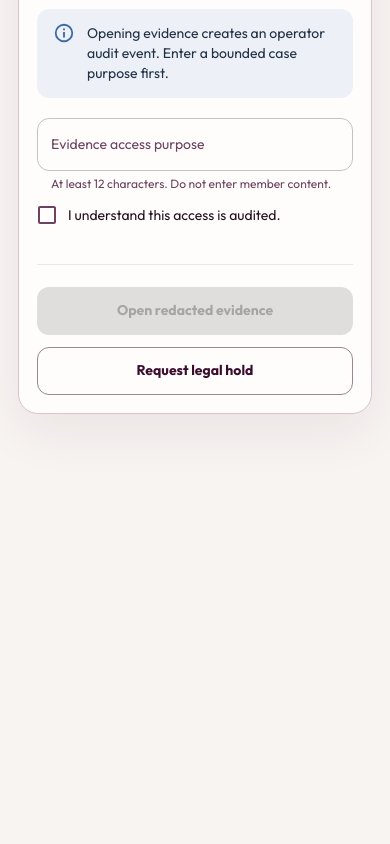
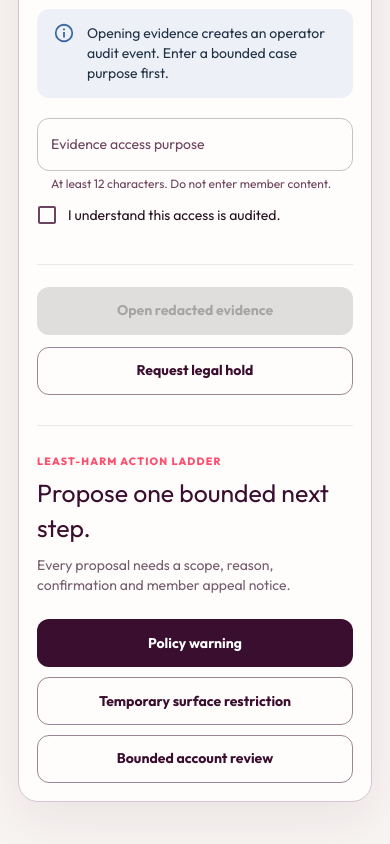
Before and after one commit to stanleyHayes/obiara, a Next.js app in the folder apps/admin/: page /safety in a window 390 px wide. Shown: the part 1096-1940 px from the top of the page. Before the commit the page ends 1574 px from the top, so only its background shows below. Built offline with nearby package versions, Linux system fonts and the light colour scheme; what @mui/material-nextjs would draw is missing.

Commit message:
OBI-815 add human safety action ladder

```diff
--- a/apps/admin/app/page.tsx
+++ b/apps/admin/app/page.tsx
@@ -218,9 +218,9 @@ export default function AdminHome() {
                 <Typography className="section-kicker">Trust &amp; safety</Typography>
                 <Typography component="h2">Recent signals</Typography>
               </Box>
-              <Button component={Link} href="/safety">
-                Open safety desk
-              </Button>
+              <Link href="/safety">
+                <Button>Open safety desk</Button>
+              </Link>
             </Box>
             <Box className="incident-table" role="table" aria-label="Recent trust and safety signals">
               <Box className="incident-head" role="row">
--- a/apps/admin/app/safety/safety-desk.tsx
+++ b/apps/admin/app/safety/safety-desk.tsx
@@ -22,8 +22,15 @@ import { useReducer } from "react";
 import {
   initialSafetyDeskState,
   safetyDeskReducer,
+  type SafetyActionKind,
   type SafetyCase,
 } from "./safety-model";
+
+const actionLabels: Readonly<Record<SafetyActionKind, string>> = {
+  warning: "Policy warning",
+  surface_restriction: "Temporary surface restriction",
+  account_review: "Bounded account review",
+};
 
 function SafetyQueueItem({
   item,
@@ -88,6 +95,13 @@ export function SafetyDesk() {
           <Chip label="Purpose logged" color="success" />
         </Stack>
       </header>
+
+      {state.lastAction ? (
+        <Alert severity="success" className="verification-alert">
+          {actionLabels[state.lastAction.kind]} proposed for{" "}
+          {state.lastAction.scope}. The member appeal notice is included.
+        </Alert>
+      ) : null}
 
       <Box className="verification-grid">
         <Card className="verification-list">
@@ -200,6 +214,36 @@ export function SafetyDesk() {
                   Request legal hold
                 </Button>
               </Box>
+
+              <Box className="safety-action-ladder">
+                <Box>
+                  <Typography className="section-kicker">
+                    Least-harm action ladder
+                  </Typography>
+                  <Typography component="h3">
+                    Propose one bounded next step.
+                  </Typography>
+                  <Typography>
+                    Every proposal needs a scope, reason, confirmation and
+                    member appeal notice.
+                  </Typography>
+                </Box>
+                <Stack spacing={1.2}>
+                  {(
+                    Object.keys(actionLabels) as readonly SafetyActionKind[]
+                  ).map((kind) => (
+                    <Button
+                      key={kind}
+                      onClick={() =>
+                        dispatch({ type: "propose-action", kind })
+                      }
+                      variant={kind === "warning" ? "contained" : "outlined"}
+                    >
+                      {actionLabels[kind]}
+                    </Button>
+                  ))}
+                </Stack>
+              </Box>
             </>
           ) : null}
         </Card>
@@ -263,6 +307,64 @@ export function SafetyDesk() {
           </Button>
         </DialogActions>
       </Dialog>
+
+      <Dialog
+        aria-labelledby="safety-action-title"
+        fullWidth
+        maxWidth="sm"
+        onClose={() => dispatch({ type: "cancel-action" })}
+        open={state.pendingAction !== null}
+      >
+        <DialogTitle id="safety-action-title">
+          Confirm{" "}
+          {state.pendingAction ? actionLabels[state.pendingAction] : "action"}
+        </DialogTitle>
+        <DialogContent>
+          <Stack spacing={2} sx={{ pt: 1 }}>
+            <Alert severity="info">
+              This records a human proposal only. It does not act on devices,
+              payments or other accounts automatically.
+            </Alert>
+            <TextField
+              helperText="Name the exact product surface, not a person or device."
+              label="Action scope"
+              onChange={(event) =>
+                dispatch({ type: "action-scope", value: event.target.value })
+              }
+              value={state.actionScope}
+            />
+            <TextField
+              helperText="At least 12 characters. Use neutral policy language."
+              label="Operator reason"
+              multiline
+              onChange={(event) =>
+                dispatch({ type: "action-reason", value: event.target.value })
+              }
+              rows={3}
+              value={state.actionReason}
+            />
+            <Typography>
+              The member receives the reason, duration or review scope, and a
+              human appeal route.
+            </Typography>
+          </Stack>
+        </DialogContent>
+        <DialogActions>
+          <Button onClick={() => dispatch({ type: "cancel-action" })}>
+            Go back
+          </Button>
+          <Button
+            disabled={
+              state.actionReason.trim().length < 12 ||
+              state.actionScope.trim().length < 4
+            }
+            onClick={() => dispatch({ type: "confirm-action" })}
+            variant="contained"
+          >
+            Record proposal
+          </Button>
+        </DialogActions>
+      </Dialog>
     </main>
   );
 }
--- a/apps/admin/app/safety/safety-model.ts
+++ b/apps/admin/app/safety/safety-model.ts
@@ -1,5 +1,9 @@
 export type SafetyTier = "A" | "B" | "C" | "care";
 export type HoldStatus = "none" | "pending" | "active";
+export type SafetyActionKind =
+  | "warning"
+  | "surface_restriction"
+  | "account_review";
 
 export interface SafetyCase {
   readonly id: string;
@@ -22,6 +26,15 @@ export interface SafetyDeskState {
   readonly accessPurpose: string;
   readonly accessAcknowledged: boolean;
   readonly holdPending: boolean;
+  readonly pendingAction: SafetyActionKind | null;
+  readonly actionReason: string;
+  readonly actionScope: string;
+  readonly lastAction: {
+    readonly caseId: string;
+    readonly kind: SafetyActionKind;
+    readonly scope: string;
+    readonly appealOffered: true;
+  } | null;
 }
 
 export type SafetyDeskAction =
@@ -32,7 +45,12 @@ export type SafetyDeskAction =
   | { readonly type: "close-evidence" }
   | { readonly type: "request-hold" }
   | { readonly type: "cancel-hold" }
-  | { readonly type: "confirm-hold" };
+  | { readonly type: "confirm-hold" }
+  | { readonly type: "propose-action"; readonly kind: SafetyActionKind }
+  | { readonly type: "action-reason"; readonly value: string }
+  | { readonly type: "action-scope"; readonly value: string }
+  | { readonly type: "cancel-action" }
+  | { readonly type: "confirm-action" };
 
 export const initialSafetyCases: readonly SafetyCase[] = [
   {
@@ -70,6 +88,10 @@ export const initialSafetyDeskState: SafetyDeskState = {
   accessPurpose: "",
   accessAcknowledged: false,
   holdPending: false,
+  pendingAction: null,
+  actionReason: "",
+  actionScope: "",
+  lastAction: null,
 };
 
 export function safetyDeskReducer(
@@ -86,6 +108,9 @@ export function safetyDeskReducer(
             accessPurpose: "",
             accessAcknowledged: false,
             holdPending: false,
+            pendingAction: null,
+            actionReason: "",
+            actionScope: "",
           }
         : state;
     case "purpose":
@@ -124,6 +149,51 @@ export function safetyDeskReducer(
         ),
         holdPending: false,
       };
+    case "propose-action":
+      return state.selectedId
+        ? {
+            ...state,
+            pendingAction: action.kind,
+            actionReason: "",
+            actionScope: "",
+          }
+        : state;
+    case "action-reason":
+      return state.pendingAction
+        ? { ...state, actionReason: action.value.slice(0, 240) }
+        : state;
+    case "action-scope":
+      return state.pendingAction
+        ? { ...state, actionScope: action.value.slice(0, 80) }
+        : state;
+    case "cancel-action":
+      return {
+        ...state,
+        pendingAction: null,
+        actionReason: "",
+        actionScope: "",
+      };
+    case "confirm-action":
+      if (
+        !state.selectedId ||
+        !state.pendingAction ||
+        state.actionReason.trim().length < 12 ||
+        state.actionScope.trim().length < 4
+      ) {
+        return state;
+      }
+      return {
+        ...state,
+        lastAction: {
+          caseId: state.selectedId,
+          kind: state.pendingAction,
+          scope: state.actionScope.trim(),
+          appealOffered: true,
+        },
+        pendingAction: null,
+        actionReason: "",
+        actionScope: "",
+      };
   }
 }
 
--- a/apps/admin/app/styles.css
+++ b/apps/admin/app/styles.css
@@ -719,6 +719,27 @@ body {
   color: var(--admin-muted);
 }
 
+.safety-action-ladder {
+  border-top: 1px solid rgba(58, 14, 46, 0.09);
+  display: grid;
+  gap: 24px;
+  grid-template-columns: minmax(0, 1fr) minmax(220px, 0.55fr);
+  margin-top: 30px;
+  padding-top: 28px;
+}
+
+.safety-action-ladder h3 {
+  color: var(--admin-plum);
+  font-size: 1.55rem;
+  margin-top: 6px;
+}
+
+.safety-action-ladder > div:first-child > p:last-child {
+  color: var(--admin-muted);
+  margin-top: 10px;
+  max-width: 52ch;
+}
+
 .verification-case[aria-pressed="true"] {
   background: rgba(255, 159, 28, 0.08) !important;
   box-shadow: inset 4px 0 var(--admin-gold);
@@ -802,6 +823,10 @@ body {
   .verification-facts {
     grid-template-columns: 1fr;
   }
+
+  .safety-action-ladder {
+    grid-template-columns: 1fr;
+  }
 }
 
 @media (max-width: 520px) {
```
Also changed, not shown: 2 other files (tests, documents, lock files or other folders).
